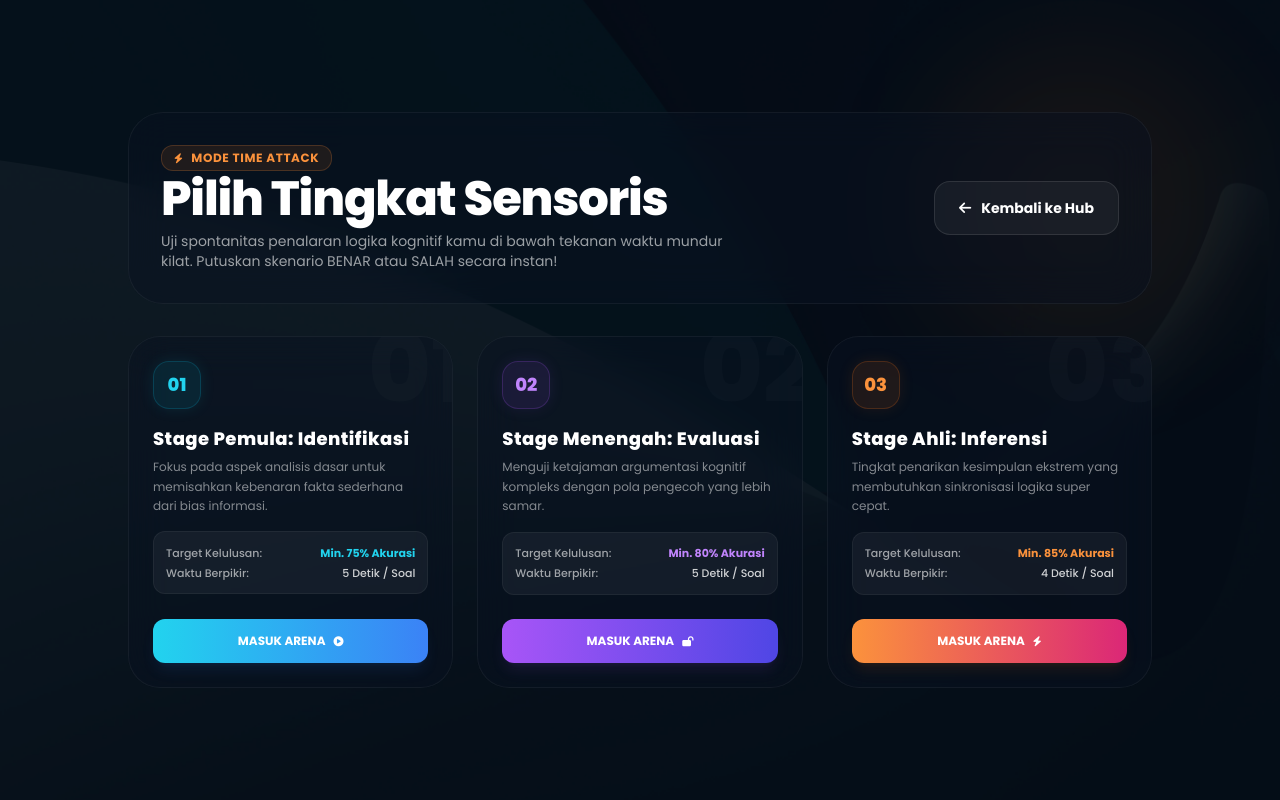
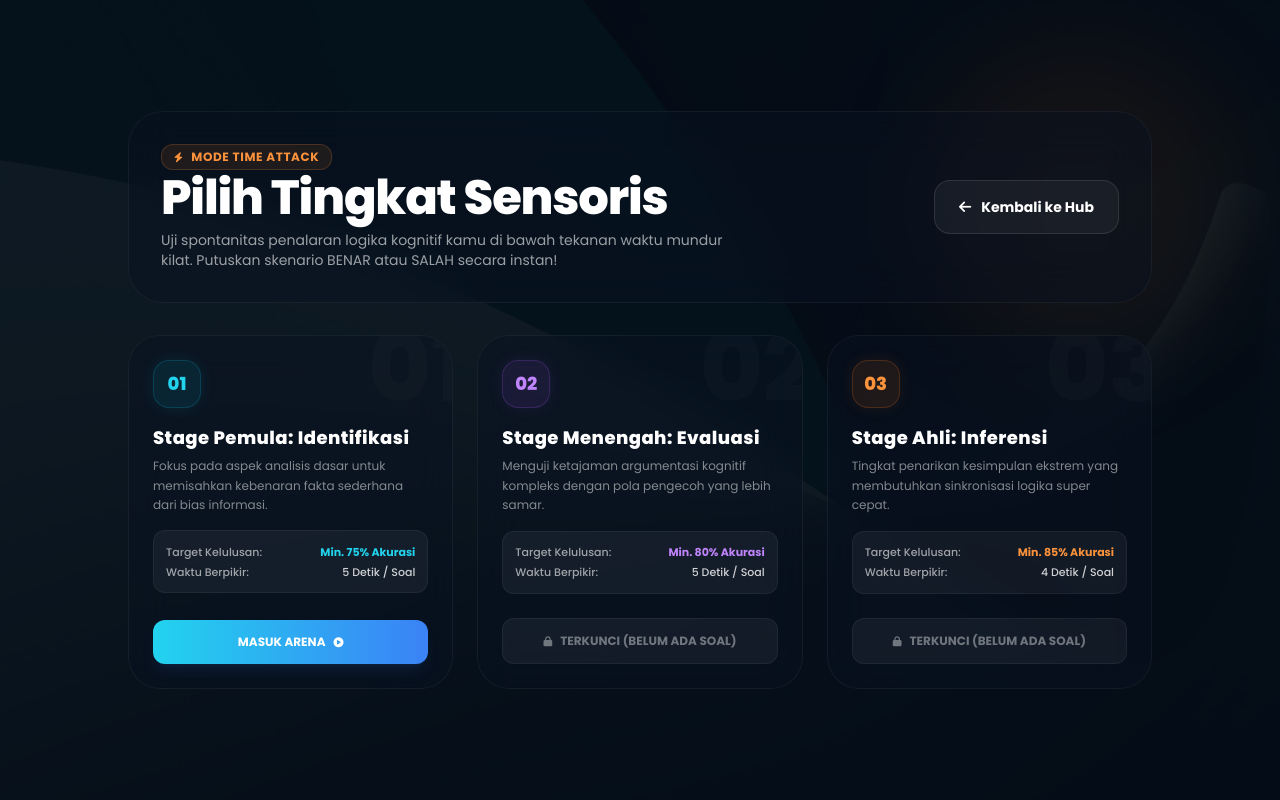
Before and after one commit to syahrulnizammahal123-droid/game_edukasi, a Laravel app: page /game-kilat/level in a window 1280 px wide. Run offline with Laravel 12, Linux system fonts and the light colour scheme; a user stored in the database is signed in; tables that the repository leaves empty hold one stand-in row (values such as "Sample post"); some libraries are stand-ins or nearby versions.

Commit message:
Menambahkan fitur kuis kilat dan pembaruan UI

```diff
--- a/resources/views/game_kilat/level.blade.php
+++ b/resources/views/game_kilat/level.blade.php
@@ -53,7 +53,7 @@
                 </div>
 
                 <div class="w-full md:w-auto">
-                    <a href="/dashboard"
+                    <a href="{{ route('dashboard') }}"
                         class="w-full md:w-auto inline-flex items-center justify-center gap-2.5 bg-white/5 hover:bg-white/10 border border-white/10 text-white px-6 py-4 rounded-2xl font-bold text-sm transition-all transform hover:-translate-y-0.5 group">
                         <i class="fa-solid fa-arrow-left transition-transform group-hover:-translate-x-1"></i>
                         <span>Kembali ke Hub</span>
@@ -83,7 +83,7 @@
                     </div>
                 </div>
                 <div class="pt-6">
-                    <a href="{{ url('/game-kilat/start/1') }}" class="w-full inline-flex items-center justify-center gap-2 bg-gradient-to-r from-cyan-400 to-blue-500 hover:opacity-95 text-white font-bold text-xs py-3.5 rounded-xl transition shadow-lg shadow-blue-500/10">
+                    <a href="{{ route('game-kilat.start', 1) }}" class="w-full inline-flex items-center justify-center gap-2 bg-gradient-to-r from-cyan-400 to-blue-500 hover:opacity-95 text-white font-bold text-xs py-3.5 rounded-xl transition shadow-lg shadow-blue-500/10">
                         <span>MASUK ARENA</span> <i class="fa-solid fa-circle-play text-[10px]"></i>
                     </a>
                 </div>
@@ -107,9 +107,15 @@
                     </div>
                 </div>
                 <div class="pt-6">
-                    <a href="{{ url('/game-kilat/start/2') }}" class="w-full inline-flex items-center justify-center gap-2 bg-gradient-to-r from-purple-500 to-indigo-600 hover:opacity-95 text-white font-bold text-xs py-3.5 rounded-xl transition shadow-lg shadow-purple-500/10">
-                        <span>MASUK ARENA</span> <i class="fa-solid fa-lock-open text-[10px]"></i>
-                    </a>
+                    @if((isset($progress) && $progress->level >= 2) || (isset($hasLevel2) && $hasLevel2))
+                        <a href="{{ route('game-kilat.start', 2) }}" class="w-full inline-flex items-center justify-center gap-2 bg-gradient-to-r from-purple-500 to-indigo-600 hover:opacity-95 text-white font-bold text-xs py-3.5 rounded-xl transition shadow-lg shadow-purple-500/10">
+                            <span>MASUK ARENA</span> <i class="fa-solid fa-circle-play text-[10px]"></i>
+                        </a>
+                    @else
+                        <button disabled class="w-full inline-flex items-center justify-center gap-2 bg-white/5 text-white/40 font-bold text-xs py-3.5 rounded-xl border border-white/5 cursor-not-allowed">
+                            <i class="fa-solid fa-lock text-[10px]"></i> <span>TERKUNCI (BELUM ADA SOAL)</span>
+                        </button>
+                    @endif
                 </div>
             </div>
 
@@ -131,9 +137,15 @@
                     </div>
                 </div>
                 <div class="pt-6">
-                    <a href="{{ url('/game-kilat/start/3') }}" class="w-full inline-flex items-center justify-center gap-2 bg-gradient-to-r from-orange-400 to-pink-600 hover:opacity-95 text-white font-bold text-xs py-3.5 rounded-xl transition shadow-lg shadow-orange-500/10">
-                        <span>MASUK ARENA</span> <i class="fa-solid fa-bolt text-[10px]"></i>
-                    </a>
+                    @if((isset($progress) && $progress->level >= 3) || (isset($hasLevel3) && $hasLevel3))
+                        <a href="{{ route('game-kilat.start', 3) }}" class="w-full inline-flex items-center justify-center gap-2 bg-gradient-to-r from-orange-400 to-pink-600 hover:opacity-95 text-white font-bold text-xs py-3.5 rounded-xl transition shadow-lg shadow-orange-500/10">
+                            <span>MASUK ARENA</span> <i class="fa-solid fa-bolt text-[10px]"></i>
+                        </a>
+                    @else
+                        <button disabled class="w-full inline-flex items-center justify-center gap-2 bg-white/5 text-white/40 font-bold text-xs py-3.5 rounded-xl border border-white/5 cursor-not-allowed">
+                            <i class="fa-solid fa-lock text-[10px]"></i> <span>TERKUNCI (BELUM ADA SOAL)</span>
+                        </button>
+                    @endif
                 </div>
             </div>
 
@@ -145,7 +157,6 @@
     @include('components.sound')
 
     <script>
-        // Opsional: Clear cache lokal saat berpindah stage kuis demi performa transisi game
         console.log("Guiz Adventure Kilat Level Router Activated.");
     </script>
 </body>
--- a/routes/web.php
+++ b/routes/web.php
@@ -53,7 +53,7 @@
 
     Route::get('/dashboard', [AuthController::class, 'dashboard'])->name('dashboard');
 
-    // Route Game Biasa
+    // Route Game Biasa (Petualangan)
     Route::get('/game', fn() => redirect()->route('game.level'));
 
     Route::prefix('game')->name('game.')->group(function () {
```
Also changed, not shown: app/Http/Controllers/GameController.php (+50 -4 lines).
